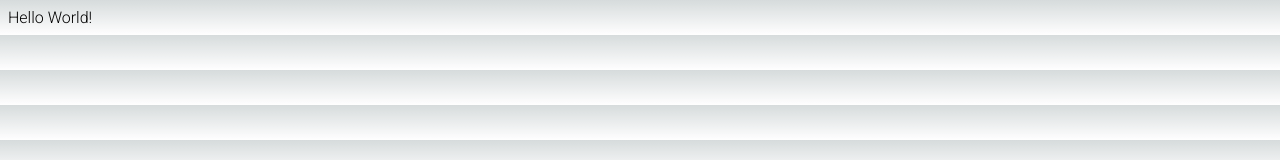
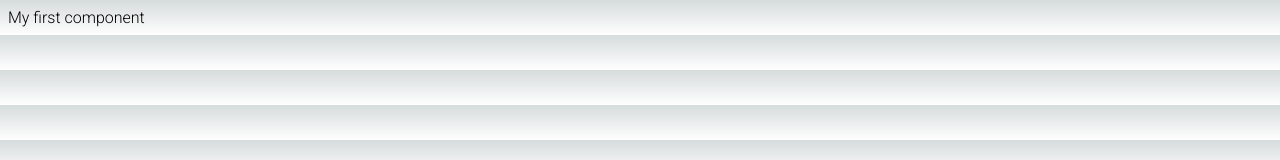
Before and after one commit to JoaoFXs/image-vault, a Next.js app: page / in a window 1280 px wide. Shown: the top 160 px of the page. Built offline with nearby package versions, Linux system fonts and the light colour scheme.

Commit message:
Create First Component

```diff
--- a/src/app/page.tsx
+++ b/src/app/page.tsx
@@ -1,9 +1,8 @@
-import Image from 'next/image'
+import { FirstComponent} from '../components/FirstComponent'
+
 
 export default function Home() {
   return (
-    <main>
-      Hello World!
-    </main>
+    <FirstComponent/>
   )
 }
--- /dev/null
+++ b/src/components/FirstComponent.tsx
@@ -0,0 +1,7 @@
+export function FirstComponent(){
+    return(
+        <div>
+            My first component
+        </div>
+    )
+}
```
